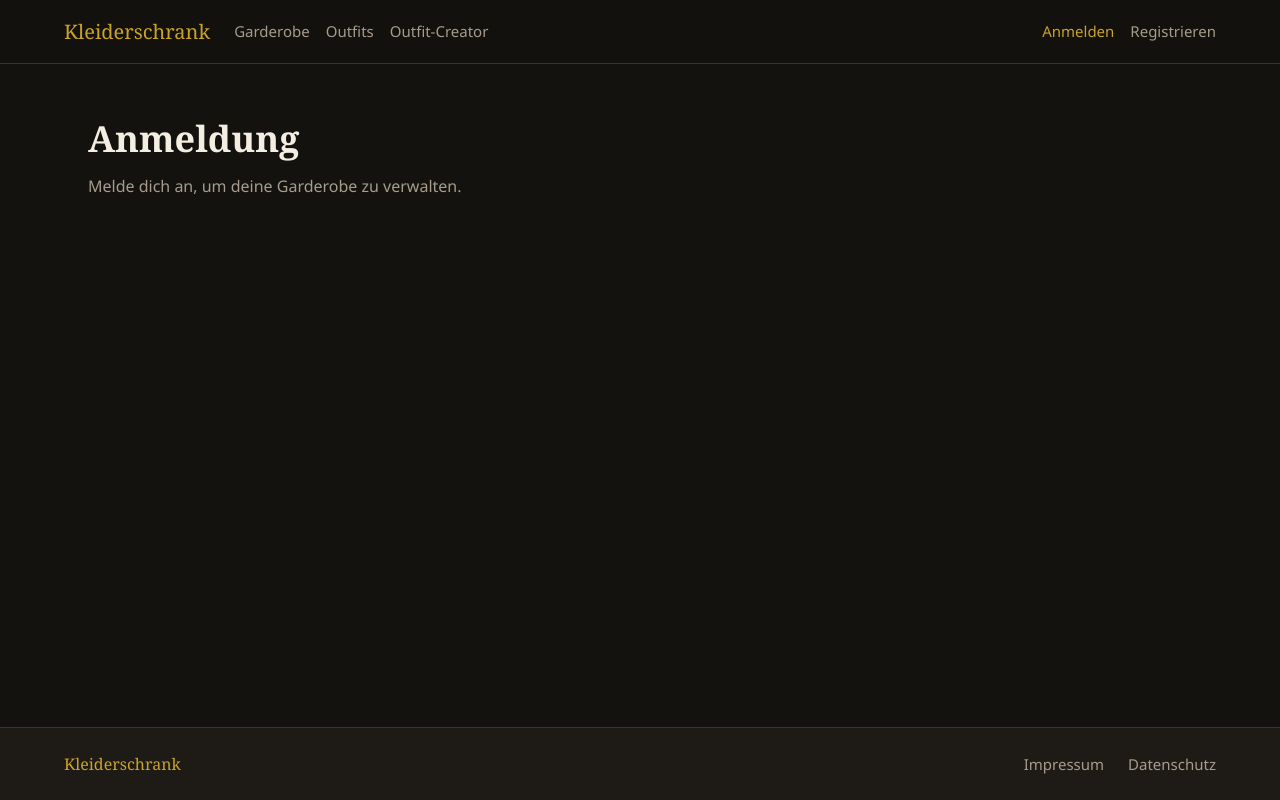
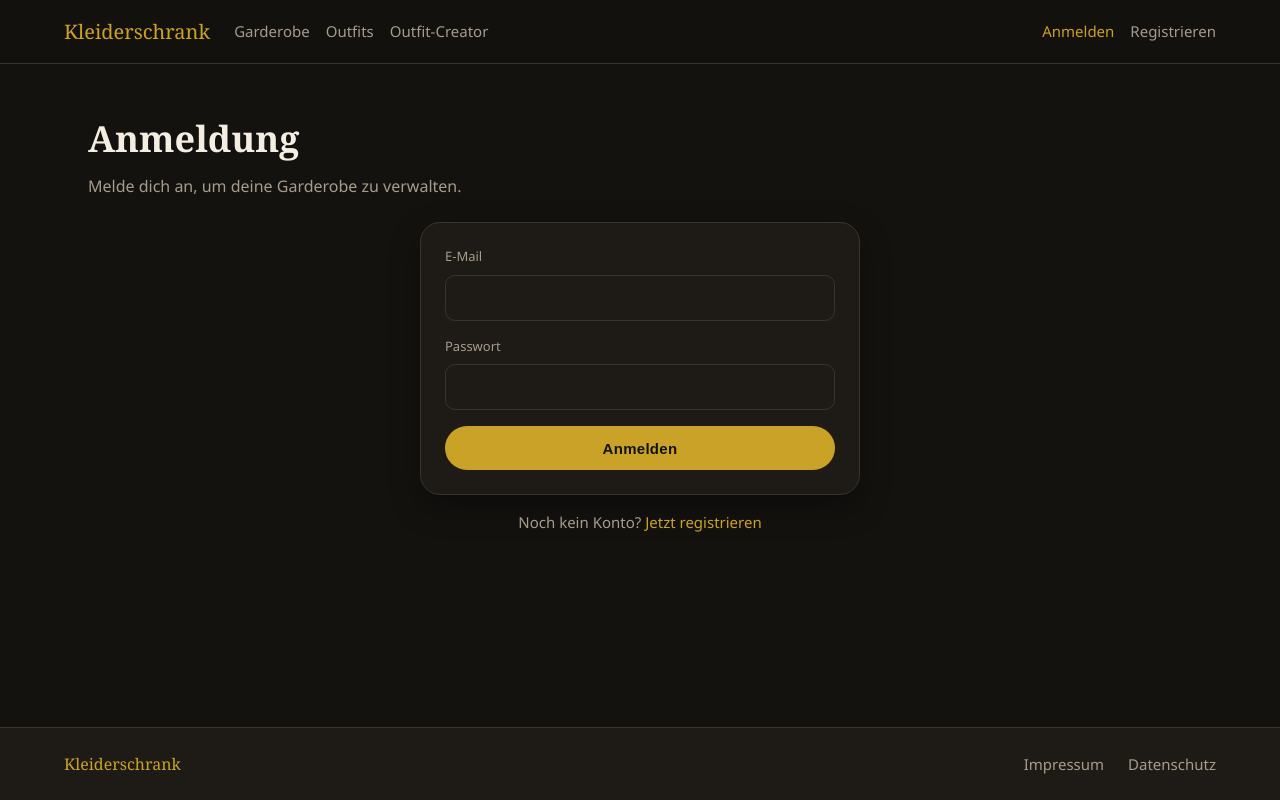
Before and after one commit to M3-13/e2e-officecloset-20260902-203939-092f, a React (Vite) app in the folder frontend/: page /login in a window 1280 px wide. Built offline with nearby package versions, Linux system fonts and the light colour scheme; no server answers.

Commit message:
feat: Anmeldung und Registrierung im Frontend implementieren (#15)
Closes #5

Co-authored-by: office-crew <development@office-crew.dev>

```diff
--- a/frontend/src/context/AuthContext.jsx
+++ b/frontend/src/context/AuthContext.jsx
@@ -1,42 +1,87 @@
-import { createContext, useContext, useState, useMemo } from 'react'
-import { getToken, setToken } from '../api/client.js'
+import {
+  createContext,
+  useContext,
+  useState,
+  useMemo,
+  useEffect,
+  useCallback,
+} from 'react'
+import { api, getToken, setToken } from '../api/client.js'
 
 const AuthContext = createContext(null)
 
 export function AuthProvider({ children }) {
   const [user, setUser] = useState(null)
   const [token, setTokenState] = useState(() => getToken())
-  const [isLoading, setIsLoading] = useState(false)
+  const [isLoading, setIsLoading] = useState(true)
 
-  const login = async (email, password) => {
-    setIsLoading(true)
+  useEffect(() => {
+    let cancelled = false
+
+    async function loadUser() {
+      const stored = getToken()
+      if (!stored) {
+        setTokenState(null)
+        setIsLoading(false)
+        return
+      }
+
       try {
-      await Promise.resolve()
-      return null
+        const me = await api.get('/auth/me')
+        if (!cancelled) {
+          setUser(me)
+          setTokenState(stored)
+        }
+      } catch {
+        setToken(null)
+        setTokenState(null)
+        setUser(null)
       } finally {
+        if (!cancelled) {
           setIsLoading(false)
         }
       }
-
-  const register = async (email, password) => {
-    setIsLoading(true)
-    try {
-      await Promise.resolve()
-      return null
-    } finally {
-      setIsLoading(false)
-    }
     }
 
-  const logout = () => {
+    loadUser()
+
+    return () => {
+      cancelled = true
+    }
+  }, [])
+
+  const login = useCallback(async (email, password) => {
+    const data = await api.post('/auth/login', { email, password })
+    setToken(data.access_token)
+    setTokenState(data.access_token)
+    setUser(data.user)
+    return data.user
+  }, [])
+
+  const register = useCallback(async (email, password) => {
+    const data = await api.post('/auth/register', { email, password })
+    setToken(data.access_token)
+    setTokenState(data.access_token)
+    setUser(data.user)
+    return data.user
+  }, [])
+
+  const logout = useCallback(async () => {
+    try {
+      await api.post('/auth/logout')
+    } catch {
+      // Best effort: the server may be unreachable, but the local session
+      // must still be cleared so the user ends up logged out.
+    } finally {
       setToken(null)
       setTokenState(null)
       setUser(null)
     }
+  }, [])
 
   const value = useMemo(
     () => ({ user, token, isLoading, login, register, logout }),
-    [user, token, isLoading],
+    [user, token, isLoading, login, register, logout],
   )
 
   return <AuthContext.Provider value={value}>{children}</AuthContext.Provider>
--- a/frontend/src/pages/Login.jsx
+++ b/frontend/src/pages/Login.jsx
@@ -1,10 +1,94 @@
+import { useState } from 'react'
+import { useNavigate, useLocation, Link } from 'react-router-dom'
+import { useAuth } from '../context/AuthContext.jsx'
+
+const formStyle = {
+  maxWidth: 440,
+  margin: '0 auto',
+  display: 'flex',
+  flexDirection: 'column',
+  gap: 'var(--space-3)',
+}
+
 function Login() {
+  const { login } = useAuth()
+  const navigate = useNavigate()
+  const location = useLocation()
+
+  const [email, setEmail] = useState('')
+  const [password, setPassword] = useState('')
+  const [submitting, setSubmitting] = useState(false)
+  const [error, setError] = useState('')
+
+  const from = location.state?.from?.pathname || '/wardrobe'
+
+  async function handleSubmit(event) {
+    event.preventDefault()
+    setError('')
+    setSubmitting(true)
+    try {
+      await login(email, password)
+      navigate(from, { replace: true })
+    } catch (err) {
+      setError(err?.detail || err?.message || 'Anmeldung fehlgeschlagen.')
+      setSubmitting(false)
+    }
+  }
+
   return (
     <section className="page">
       <header className="page__header">
         <h1 className="page__title">Anmeldung</h1>
-        <p className="page__subtitle">Melde dich an, um deine Garderobe zu verwalten.</p>
+        <p className="page__subtitle">
+          Melde dich an, um deine Garderobe zu verwalten.
+        </p>
       </header>
+
+      <form className="card" style={formStyle} onSubmit={handleSubmit}>
+        <div className="field">
+          <label className="field__label" htmlFor="login-email">
+            E-Mail
+          </label>
+          <input
+            id="login-email"
+            className="input"
+            type="email"
+            autoComplete="email"
+            value={email}
+            onChange={(e) => setEmail(e.target.value)}
+            required
+          />
+        </div>
+
+        <div className="field">
+          <label className="field__label" htmlFor="login-password">
+            Passwort
+          </label>
+          <input
+            id="login-password"
+            className="input"
+            type="password"
+            autoComplete="current-password"
+            value={password}
+            onChange={(e) => setPassword(e.target.value)}
+            required
+          />
+        </div>
+
+        {error && (
+          <p className="form__error" role="alert" style={{ color: 'var(--color-danger)' }}>
+            {error}
+          </p>
+        )}
+
+        <button className="button button--primary" type="submit" disabled={submitting}>
+          {submitting ? 'Wird angemeldet …' : 'Anmelden'}
+        </button>
+      </form>
+
+      <p className="page__muted" style={{ textAlign: 'center', marginTop: 'var(--space-3)' }}>
+        Noch kein Konto? <Link to="/register">Jetzt registrieren</Link>
+      </p>
     </section>
   )
 }
--- a/frontend/src/pages/Register.jsx
+++ b/frontend/src/pages/Register.jsx
@@ -1,10 +1,91 @@
+import { useState } from 'react'
+import { useNavigate, Link } from 'react-router-dom'
+import { useAuth } from '../context/AuthContext.jsx'
+
+const formStyle = {
+  maxWidth: 440,
+  margin: '0 auto',
+  display: 'flex',
+  flexDirection: 'column',
+  gap: 'var(--space-3)',
+}
+
 function Register() {
+  const { register } = useAuth()
+  const navigate = useNavigate()
+
+  const [email, setEmail] = useState('')
+  const [password, setPassword] = useState('')
+  const [submitting, setSubmitting] = useState(false)
+  const [error, setError] = useState('')
+
+  async function handleSubmit(event) {
+    event.preventDefault()
+    setError('')
+    setSubmitting(true)
+    try {
+      await register(email, password)
+      navigate('/wardrobe', { replace: true })
+    } catch (err) {
+      setError(err?.detail || err?.message || 'Registrierung fehlgeschlagen.')
+      setSubmitting(false)
+    }
+  }
+
   return (
     <section className="page">
       <header className="page__header">
         <h1 className="page__title">Registrierung</h1>
-        <p className="page__subtitle">Lege ein Konto an und starte deine Garderobe.</p>
+        <p className="page__subtitle">
+          Lege ein Konto an und starte deine Garderobe.
+        </p>
       </header>
+
+      <form className="card" style={formStyle} onSubmit={handleSubmit}>
+        <div className="field">
+          <label className="field__label" htmlFor="register-email">
+            E-Mail
+          </label>
+          <input
+            id="register-email"
+            className="input"
+            type="email"
+            autoComplete="email"
+            value={email}
+            onChange={(e) => setEmail(e.target.value)}
+            required
+          />
+        </div>
+
+        <div className="field">
+          <label className="field__label" htmlFor="register-password">
+            Passwort
+          </label>
+          <input
+            id="register-password"
+            className="input"
+            type="password"
+            autoComplete="new-password"
+            value={password}
+            onChange={(e) => setPassword(e.target.value)}
+            required
+          />
+        </div>
+
+        {error && (
+          <p className="form__error" role="alert" style={{ color: 'var(--color-danger)' }}>
+            {error}
+          </p>
+        )}
+
+        <button className="button button--primary" type="submit" disabled={submitting}>
+          {submitting ? 'Wird registriert …' : 'Registrieren'}
+        </button>
+      </form>
+
+      <p className="page__muted" style={{ textAlign: 'center', marginTop: 'var(--space-3)' }}>
+        Bereits ein Konto? <Link to="/login">Jetzt anmelden</Link>
+      </p>
     </section>
   )
 }
```
Also changed, not shown: 1 other file (tests, documents, lock files or other folders). Lines whose indentation alone changed are shown as unchanged.
